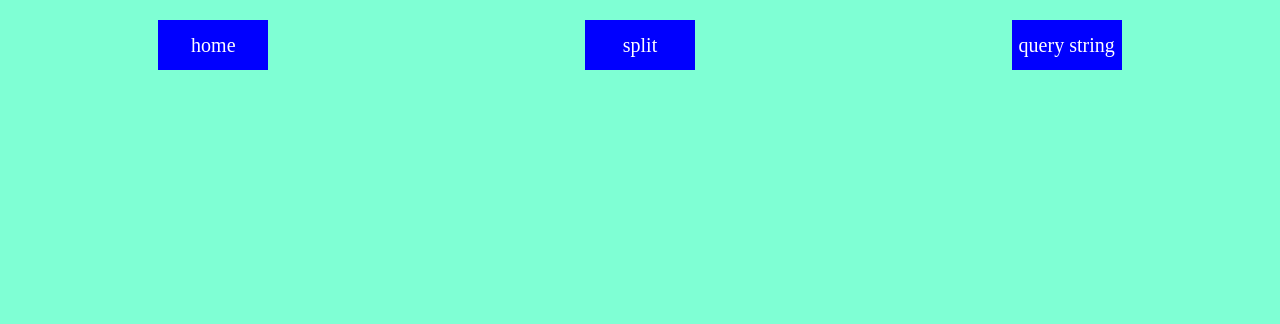
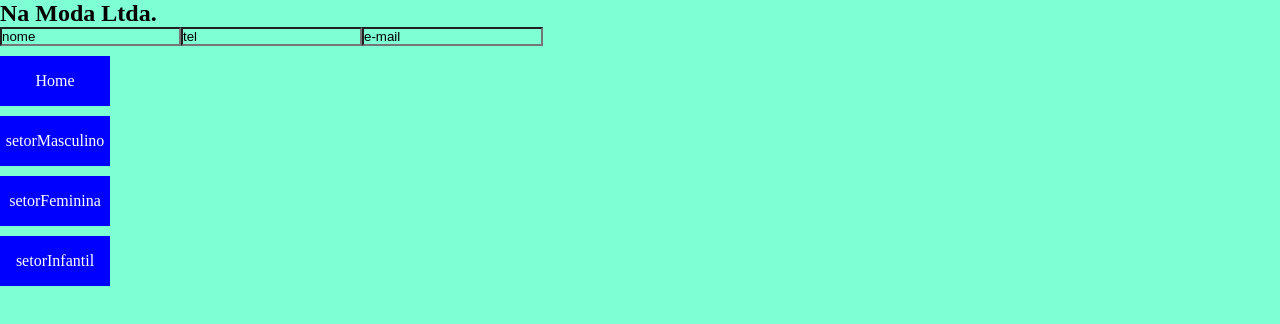
Before and after one commit to Meds-Mauricio/aulas-FPR, a React (Create React App) app in the folder my-app/: page / in a window 1280 px wide. Shown: the top 324 px of the page. Built offline with nearby package versions, Linux system fonts and the light colour scheme.

Commit message:
iniciando-projeto

```diff
--- a/my-app/src/App.js
+++ b/my-app/src/App.js
@@ -1,17 +1,17 @@
 import React from 'react'
 import Home from './components/Home';
-import  Esporte  from "./pages/esporte";
-import Lojas from "./pages/lojas";
-import { BrowserRouter, Route, Routes } from 'react-router-dom'
+import { BrowserRouter, Route, Routes } from 'react-router-dom';
 import './App.css';
+
 export default function App() {
     return (
         <BrowserRouter>
-          <Routes>
-            <Route path='/' element={<Home />} />
-            <Route path='/esporte' element={<Esporte />} />
-            <Route path='/lojas' element={<Lojas />} />
-          </Routes>
+            <Routes>
+                <Route path='/' element={<Home />} />
+                <Route path='/setorMasculino' element={<setorMasculino />} />
+                <Route path='/setorFeminino' element={<setorFeminina />} />
+                <Route path='/setorInfantil' element={<setorInfantil />} />
+            </Routes>
         </BrowserRouter>
-      )
+    )
 }
--- a/my-app/src/components/Home/index.js
+++ b/my-app/src/components/Home/index.js
@@ -1,10 +1,23 @@
 import React from 'react'
 export default function Home() {
     return (
-        <div className='links'>
-            <a href='/'>home</a>
-            <a href='http://localhost:3000/lojas?loja=pernambucanas&slogan=danossacasaprasuacasa&setor=pernambucanasinfantil'>split</a>
-            <a href='http://localhost:3000/esporte?loja=futebol&item1=bola&item2=chuteira&item3=caneleira&item4=meiao'>query string</a>
-        </div>
+        <body>
+            <section>
+                <h1>Na Moda Ltda.</h1>
+                <form>
+                    <label text='nome' value='nome'></label>
+                    <input text='texto' value='nome' />
+                    <input text='texto' value='tel' />
+                    <input text='texto' value='e-mail' />
+                </form>
+
+                <div>
+                    <a href='/'>Home</a>
+                    <a href='/'>setorMasculino</a>
+                    <a href='/'>setorFeminina</a>
+                    <a href='/'>setorInfantil</a>
+                </div>
+            </section>
+        </body >
     )
 }
--- a/my-app/src/pages/esporte/index.js
+++ /dev/null
@@ -1,147 +0,0 @@
-import Home from '../../components/Home';
-import React, { useState, useEffect } from 'react';
-
-// // // primeira pagina coloca 2 links mandando para duas paginas diferentes,
-// // //tratar a condição do splint, e na outra voce vai tratar a condição da query string
-
-// // //Query string
-// // //montar um segundo link com 5 opçoes de parametro, voce vai exibir um conteudo Proprio,
-// // // condizente com os 5 parametros
-
-export default function Esportes() {
-    const params = new URLSearchParams(window.location.search);
-    let urlParams = undefined;
-    params.forEach((value, key) => {
-        urlParams = Object.assign({}, urlParams, {
-            [key]: value.toString()
-        });
-    });
-    console.log(urlParams, 'urlParams')
-
-
-
-    const [queryLoja, setQueryLoja] = useState()
-    const [queryLoja1, setQueryLoja1] = useState()
-    const [queryLoja2, setQueryLoja2] = useState()
-    const [queryLoja3, setQueryLoja3] = useState()
-    const [queryLoja4, setQueryLoja4] = useState()
-
-    useEffect(() => {
-        if (urlParams.loja === "futebol") {
-            setQueryLoja(
-                <img src='https://sportamerica.fbitsstatic.net/img/b/65937aa1-f4a2-4312-a874-c56bb4d1b193.jpg' />
-            )
-        }
-        else if (urlParams.loja === "basquete") {
-            setQueryLoja(
-                <img src='https://thumbs.dreamstime.com/z/menino-e-menina-com-bola-de-futebol-e-basquetebol-na-loja-90567556.jpg' />
-            )
-        }
-        else if (urlParams.loja === "voley") {
-            setQueryLoja(
-                <img src='https://saopauloparacriancas.com.br/wp-content/uploads/2016/12/moda-infantil-turma-da-moncia-pernambucanas.jpg' />
-            )
-        }
-
-
-    }, []);
-
-    useEffect(() => {
-        if (urlParams.item1 === "bola") {
-            setQueryLoja1(
-                <img src='https://http2.mlstatic.com/D_NQ_NP_2X_653147-MLB47935575593_102021-F.webp' />
-            )
-        }
-        else if (urlParams.item1 === "boladebasquete") {
-            setQueryLoja1(
-                <img src='https://http2.mlstatic.com/D_NQ_NP_769539-MLB49894543511_052022-O.webp' />
-            )
-        }
-        else if (urlParams.item1 === "boladevoley") {
-            setQueryLoja1(
-                <img src='https://http2.mlstatic.com/D_NQ_NP_990495-MLB45634676903_042021-O.webp' />
-            )
-        }
-
-    }, []);
-
-    useEffect(() => {
-        if (urlParams.item2 === "chuteira") {
-            setQueryLoja2(
-                <img src='https://a-static.mlcdn.com.br/618x463/chuteira-futebol-de-campo-penalty-k-era-8-infantil/lw/2605-3741/d1d3c34c082f8bef76f2aae9ef303c8a.jpg' />
-            )
-        }
-        else if (urlParams.item2 === "tennisdebasquete") {
-            setQueryLoja2(
-                <img src='https://m.media-amazon.com/images/I/41NxutTyWcL._AC_SX395_.jpg' />
-            )
-        }
-        else if (urlParams.item2 === "tenisdevoley") {
-            setQueryLoja2(
-                <img src='https://a-static.mlcdn.com.br/450x450/tenis-masculino-361o-horus-2-azul-basquete-volei-handebol/footeshoes/fel728/853effeb037db09de22bddf0ebca5178.jpg' />
-            )
-        }
-
-    }, []);
-
-    useEffect(() => {
-        if (urlParams.item3 === "caneleira") {
-            setQueryLoja3(
-                <img src='https://imgcentauro-a.akamaihd.net/900x900/51943902/caneleira-de-futebol-nike-j-guard-adulto-img.jpg' />
-            )
-        }
-        else if (urlParams.item3 === "cestadebasquete") {
-            setQueryLoja3(
-                <img src='https://http2.mlstatic.com/D_NQ_NP_2X_934697-MLB44825856336_022021-F.webp' />
-            )
-        }
-        else if (urlParams.item3 === "joelheiradevoley") {
-            setQueryLoja3(
-                <img src='https://images-americanas.b2w.io/produtos/01/00/img/3268217/1/3268217147_4SZ.jpg' />
-            )
-        }
-
-    }, []);
-
-    useEffect(() => {
-        if (urlParams.item4 === "meiao") {
-            setQueryLoja4(
-                <img src='https://http2.mlstatic.com/D_NQ_NP_872550-MLB31177822807_062019-O.webp' />
-            )
-        }
-        else if (urlParams.item4 === "rededebasquete") {
-            setQueryLoja4(
-                <img src='https://http2.mlstatic.com/D_NQ_NP_2X_987616-MLB48996510681_022022-F.webp' />
-            )
-        }
-        else if (urlParams.item4 === "rededevoley") {
-            setQueryLoja4(
-                <img src='https://decathlonpro.vteximg.com.br/arquivos/ids/2530877/rede-volei-de-praia-bvn9004.jpg?v=637218743425330000' />
-            )
-        }
-
-    }, []);
-
-    return (
-        <section className='lojasEsportes'>
-            <Home />
-            <div className='lojas'>
-                <div className='loja'>
-                    {queryLoja}
-                </div>
-                <div className='loja1'>
-                    {queryLoja1}
-                </div>
-                <div className='loja2'>
-                    {queryLoja2}
-                </div>
-                <div className='loja3'>
-                    {queryLoja3}
-                </div>
-                <div className='loja4'>
-                    {queryLoja4}
-                </div>
-            </div>
-        </section>
-    )
-}
--- a/my-app/src/pages/lojas/index.js
+++ b/my-app/src/pages/setorFeminina/index.js
@@ -5,7 +5,7 @@ import Home from '../../components/Home';
 // montar um link que tenha 3 opções de parâmetro, vai exibir um conteudo
 // diferente para cada caso
 
-export default function Lojas() {
+export default function setorFeminina() {
     const url = window.location.href
     const splitLoja = url.split('&')
     const splitLoja1 = splitLoja[0].split('loja=')[1]
```
Also changed, not shown: my-app/src/pages/setorInfantil/index.js (added, +7 -0 lines), my-app/src/pages/setorMasculino/index.js (added, +14 -0 lines).
